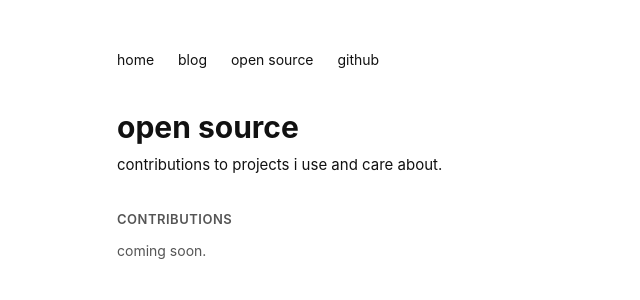
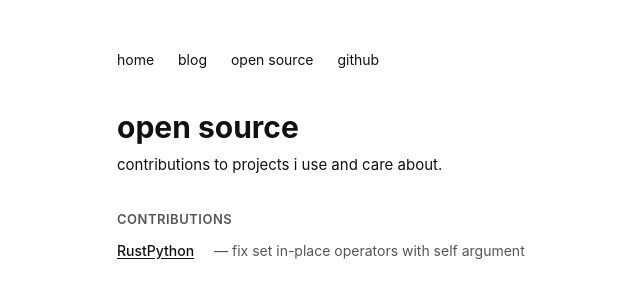
Before and after one commit to HueCodes/HueCodes.github.io, a Jekyll site: the page built from oss.md, in a window 1280 px wide. Shown: the top 300 px of the page, without its empty margins (195-835 px from the left). Built offline with Jekyll 4.4.1, drawn with Linux system fonts in a browser that asks for light colours.

Commit message:
add RustPython contribution to oss page

```diff
--- a/oss.md
+++ b/oss.md
@@ -17,5 +17,8 @@ title: open source
 
 <div class="section">
   <h2>contributions</h2>
-  <p class="placeholder">coming soon.</p>
+  <div class="project">
+    <a href="https://github.com/RustPython/RustPython/pull/6661">RustPython</a>
+    <span>fix set in-place operators with self argument</span>
+  </div>
 </div>
```
